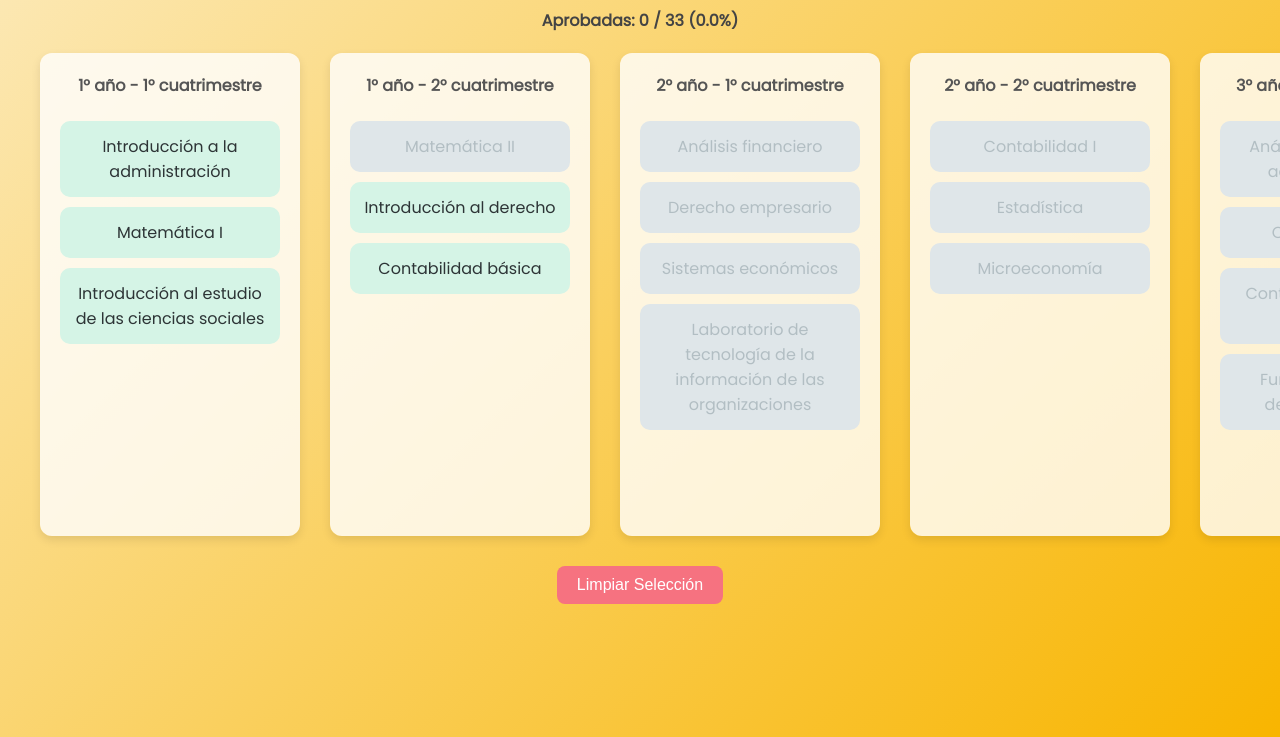
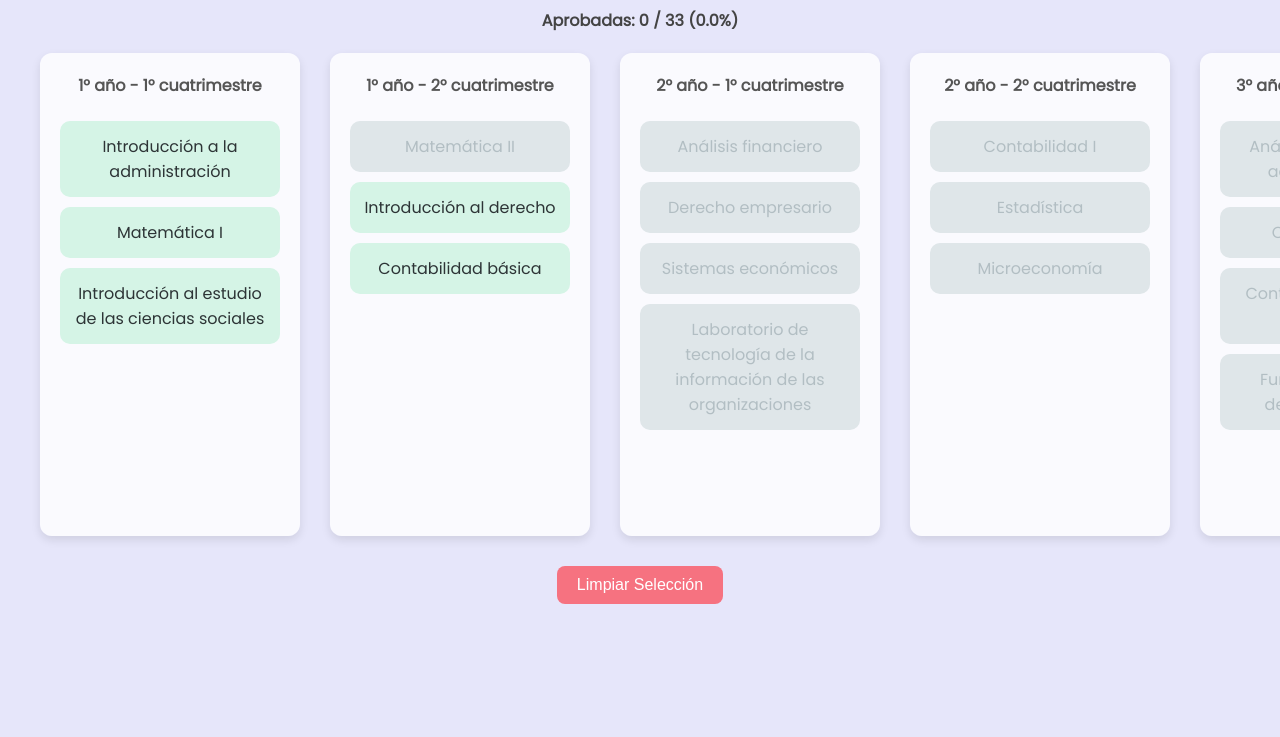
Before and after one commit to Santiii-R/Plan-de-estudios-Contador-UNS, a plain HTML site: page index.html in a window 1280 px wide. Shown: the part 103-840 px from the top of the page. Drawn offline with Linux system fonts and the light colour scheme.

Commit message:
Update style.css

```diff
--- a/style.css
+++ b/style.css
@@ -1,7 +1,7 @@
 
 body {
   font-family: 'Poppins', sans-serif;
-  background: linear-gradient(135deg, #fceabb 0%, #f8b500 100%);
+  background-color: #e6e6fa;
   margin: 0;
   padding: 20px;
   overflow-x: auto;
```
